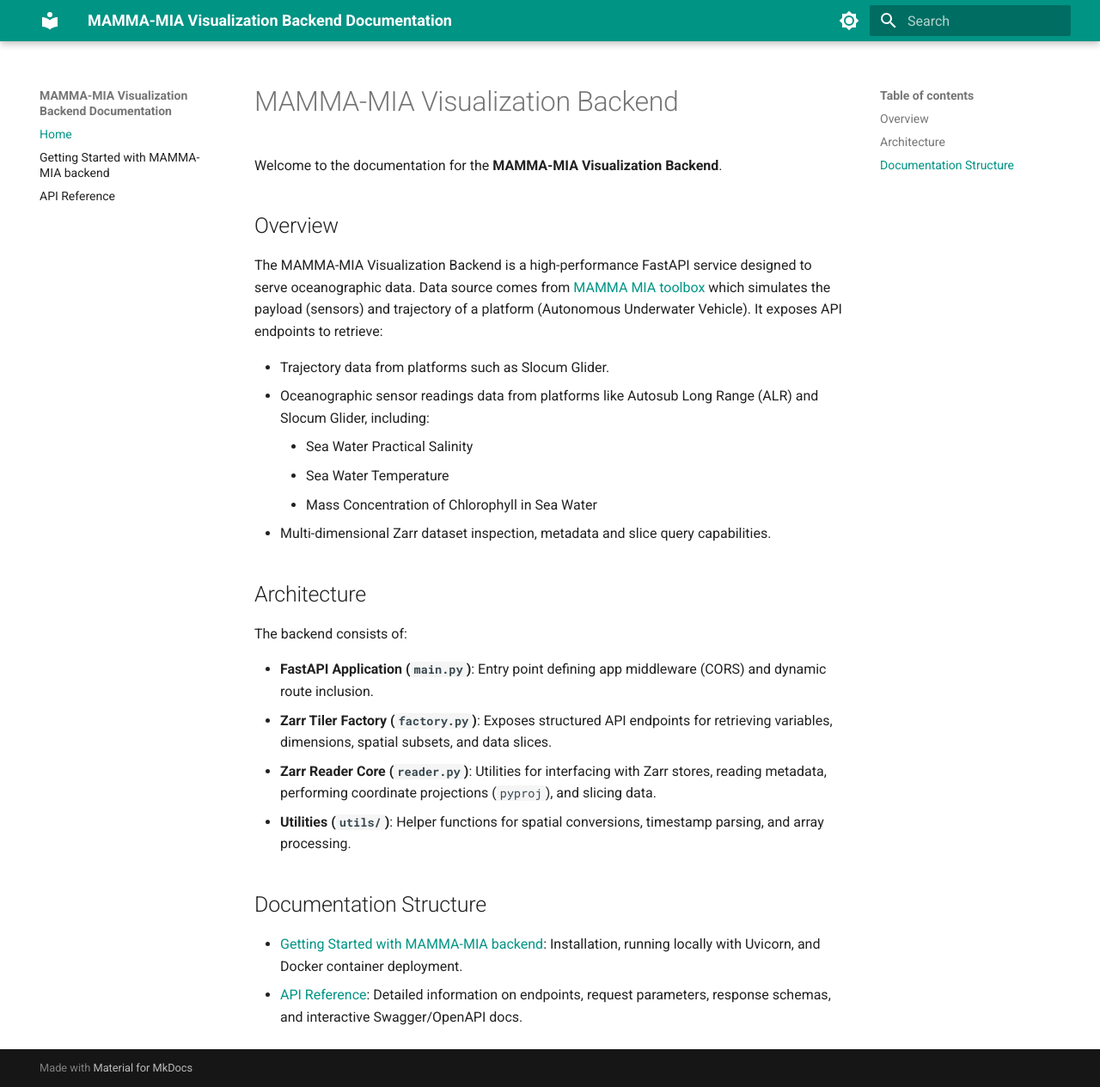
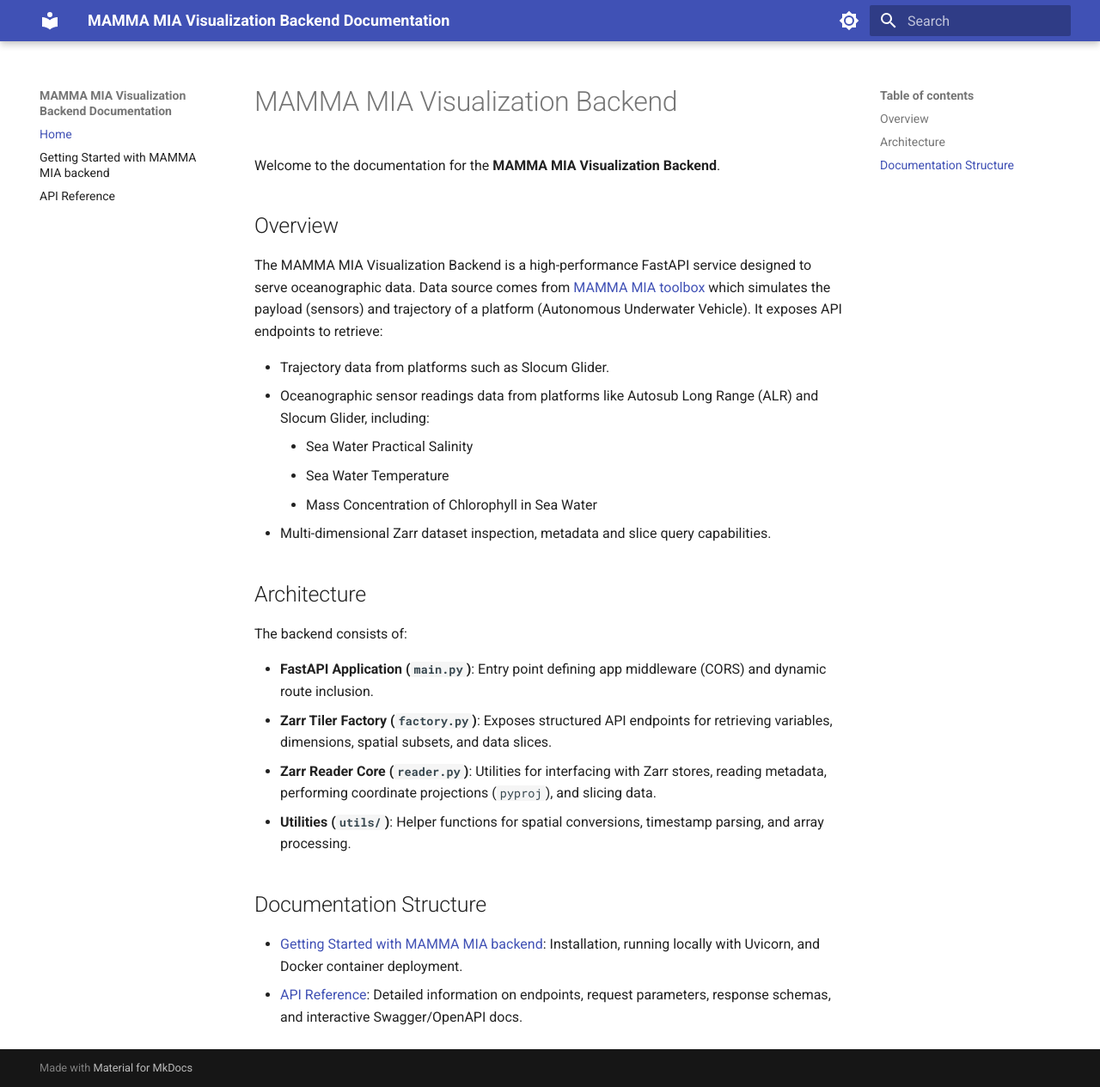
Before and after one commit to NOC-OI/mamma-mia-vis-backend, an MkDocs documentation site: the page built from docs/index.md, in a window 1280 px wide and 1265 px high. Shown: the whole window at 86% size. Built offline with MkDocs 1.6.1 and Material for MkDocs 9.7.7, drawn with Linux system fonts in a browser that asks for light colours.

Commit message:
docs: Change colours of material for MkDocs. Fix documentation typos

```diff
--- a/docs/index.md
+++ b/docs/index.md
@@ -1,10 +1,10 @@
-# MAMMA-MIA Visualization Backend
+# MAMMA MIA Visualization Backend
 
-Welcome to the documentation for the **MAMMA-MIA Visualization Backend**.
+Welcome to the documentation for the **MAMMA MIA Visualization Backend**.
 
 ## Overview
 
-The MAMMA-MIA Visualization Backend is a high-performance FastAPI service designed to serve oceanographic data. Data source comes from [MAMMA MIA toolbox](https://noc-mdp.github.io/MammaMia/) which simulates the payload (sensors) and trajectory of a platform (Autonomous Underwater Vehicle). It exposes API endpoints to retrieve:
+The MAMMA MIA Visualization Backend is a high-performance FastAPI service designed to serve oceanographic data. Data source comes from [MAMMA MIA toolbox](https://noc-mdp.github.io/MammaMia/) which simulates the payload (sensors) and trajectory of a platform (Autonomous Underwater Vehicle). It exposes API endpoints to retrieve:
 
 - Trajectory data from platforms such as Slocum Glider.
 - Oceanographic sensor readings data from platforms like Autosub Long Range (ALR) and Slocum Glider, including:
@@ -24,5 +24,5 @@
 
 ## Documentation Structure
 
-- [Getting Started with MAMMA-MIA backend](getting-started.md): Installation, running locally with Uvicorn, and Docker container deployment.
+- [Getting Started with MAMMA MIA backend](getting-started.md): Installation, running locally with Uvicorn, and Docker container deployment.
 - [API Reference](api-reference.md): Detailed information on endpoints, request parameters, response schemas, and interactive Swagger/OpenAPI docs.
--- a/main.py
+++ b/main.py
@@ -2,7 +2,7 @@
 from factory import ZarrTilerFactory
 from fastapi.middleware.cors import CORSMiddleware
 
-app = FastAPI(title="Zarr Reader API", description="Zarr Reader API of MAMMA-MIA visualisation")
+app = FastAPI(title="Zarr Reader API", description="Zarr Reader API of MAMMA MIA visualisation")
 
 
 origins = [
--- a/mkdocs.yml
+++ b/mkdocs.yml
@@ -1,20 +1,20 @@
-site_name: MAMMA-MIA Visualization Backend Documentation
-site_description: Documentation for MAMMA-MIA glider/ALR trajectory data and marine metrics visualization backend API.
-site_author: MAMMA-MIA Team
+site_name: MAMMA MIA Visualization Backend Documentation
+site_description: Documentation for MAMMA MIA glider/ALR trajectory data and marine metrics visualization backend API.
+site_author: Magda Juarez Olaya
 
 theme:
   name: material
   palette:
     # Scheme toggle for light / dark mode
     - scheme: default
-      primary: teal
-      accent: cyan
+      primary: indigo
+      accent: indigo
       toggle:
         icon: material/brightness-7
         name: Switch to dark mode
     - scheme: slate
-      primary: teal
-      accent: cyan
+      primary: indigo
+      accent: indigo
       toggle:
         icon: material/brightness-4
         name: Switch to light mode
@@ -38,5 +38,5 @@
 
 nav:
   - Home: index.md
-  - Getting Started with MAMMA-MIA backend: getting-started.md
+  - Getting Started with MAMMA MIA backend: getting-started.md
   - API Reference: api-reference.md
```
Also changed, not shown: README.md (+2 -2 lines), docs/api-reference.md (+1 -1 lines), docs/getting-started.md (+2 -2 lines).
